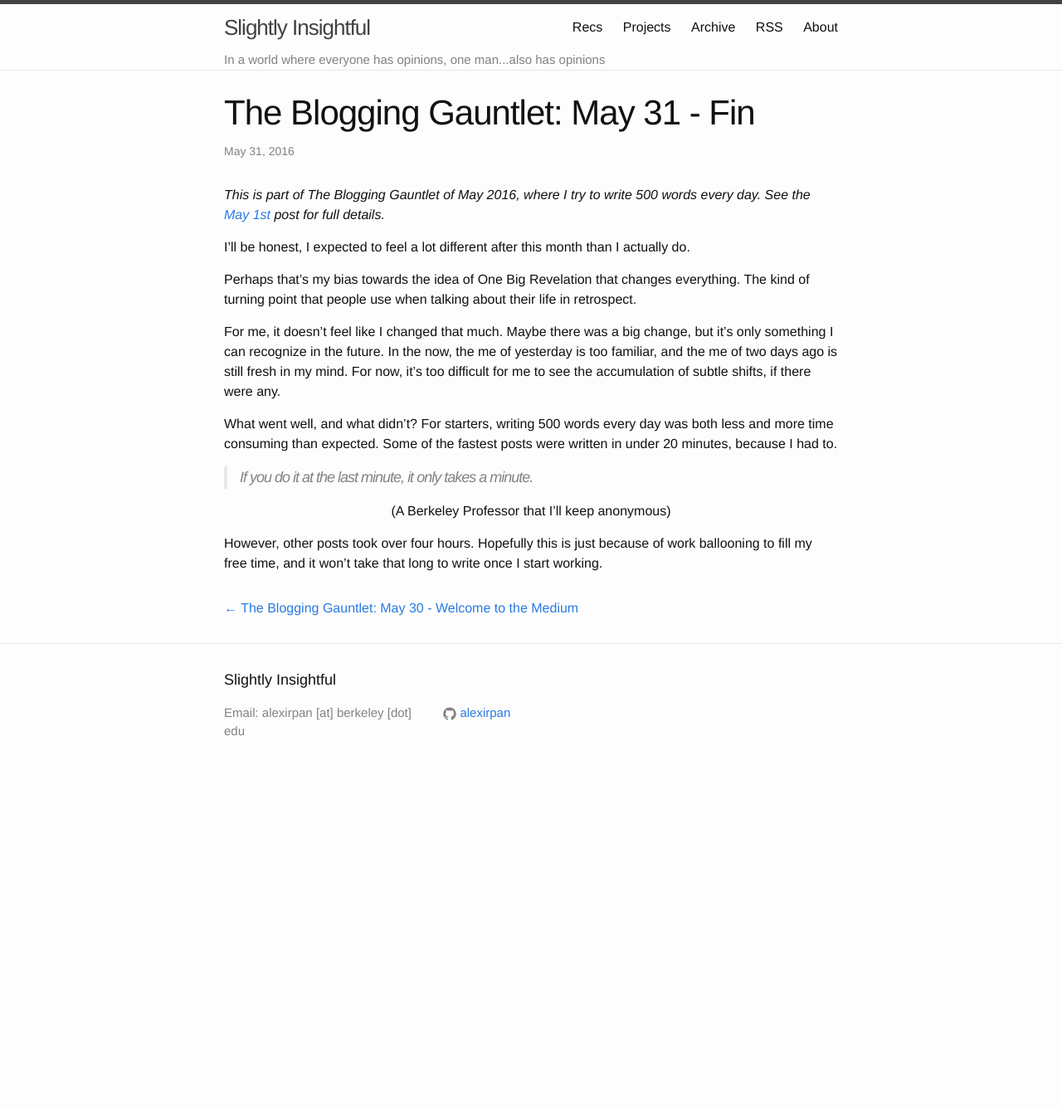
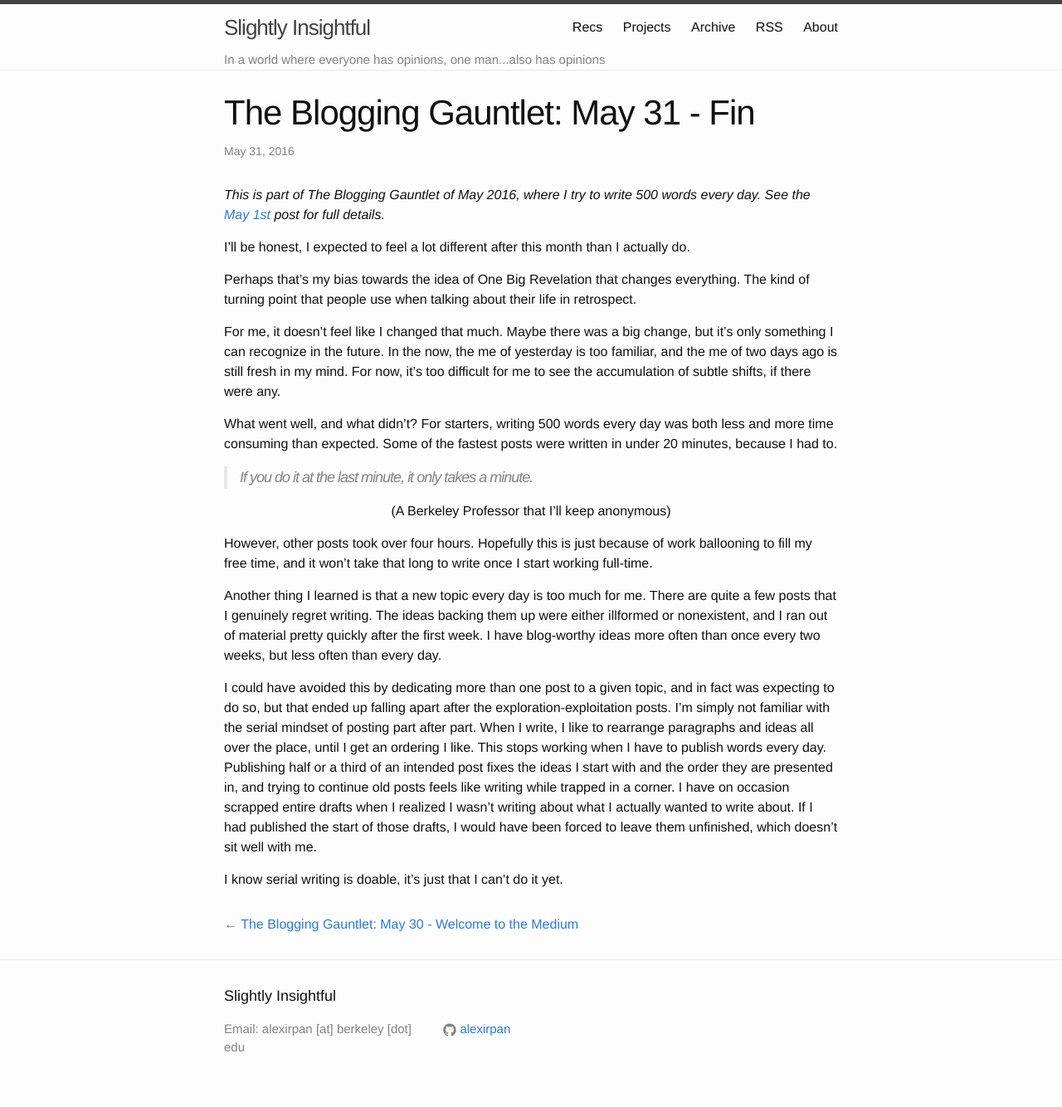
Before and after one commit to alexirpan/alexirpan.github.io, a Jekyll site: the page built from _posts/may2016/2016-05-31-may-31.markdown, in a window 1280 px wide. Shown: the whole page at 83% size. Built offline with Jekyll 4.4.1, drawn with Linux system fonts in a browser that asks for light colours; before the commit the page ends 953 px from its top, so only the background shows below that.

Commit message:
Update 2016-05-31-may-31.markdown
Doing word count

```diff
--- a/_posts/may2016/2016-05-31-may-31.markdown
+++ b/_posts/may2016/2016-05-31-may-31.markdown
@@ -19,4 +19,10 @@ What went well, and what didn't? For starters, writing 500 words every day was b
 (A Berkeley Professor that I'll keep anonymous)
 {: .centered }
 
-However, other posts took over four hours. Hopefully this is just because of work ballooning to fill my free time, and it won't take that long to write once I start working.
+However, other posts took over four hours. Hopefully this is just because of work ballooning to fill my free time, and it won't take that long to write once I start working full-time.
+
+Another thing I learned is that a new topic every day is too much for me. There are quite a few posts that I genuinely regret writing. The ideas backing them up were either illformed or nonexistent, and I ran out of material pretty quickly after the first week. I have blog-worthy ideas more often than once every two weeks, but less often than every day.
+
+I could have avoided this by dedicating more than one post to a given topic, and in fact was expecting to do so, but that ended up falling apart after the exploration-exploitation posts. I'm simply not familiar with the serial mindset of posting part after part. When I write, I like to rearrange paragraphs and ideas all over the place, until I get an ordering I like. This stops working when I have to publish words every day. Publishing half or a third of an intended post fixes the ideas I start with and the order they are presented in, and trying to continue old posts feels like writing while trapped in a corner. I have on occasion scrapped entire drafts when I realized I wasn't writing about what I actually wanted to write about. If I had published the start of those drafts, I would have been forced to leave them unfinished, which doesn't sit well with me.
+
+I know serial writing is doable, it's just that I can't do it yet.
```
Also changed, not shown: other parts of _posts/may2016/2016-05-31-may-31.markdown (+1 -1 lines).
